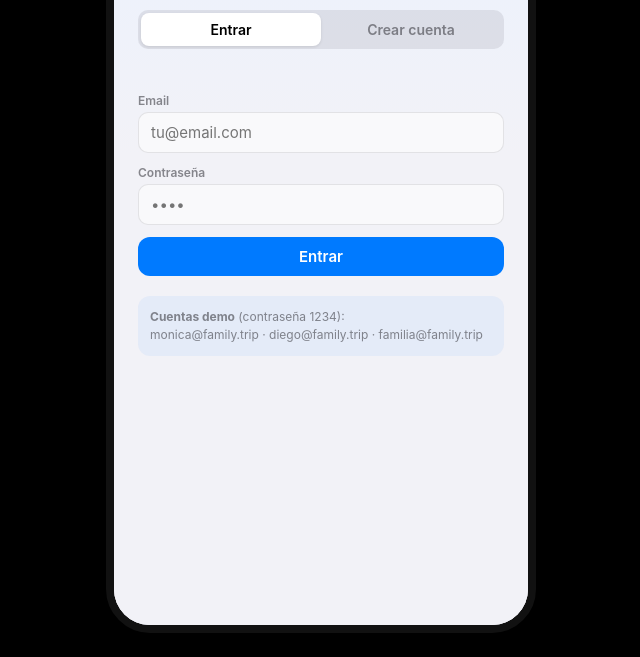
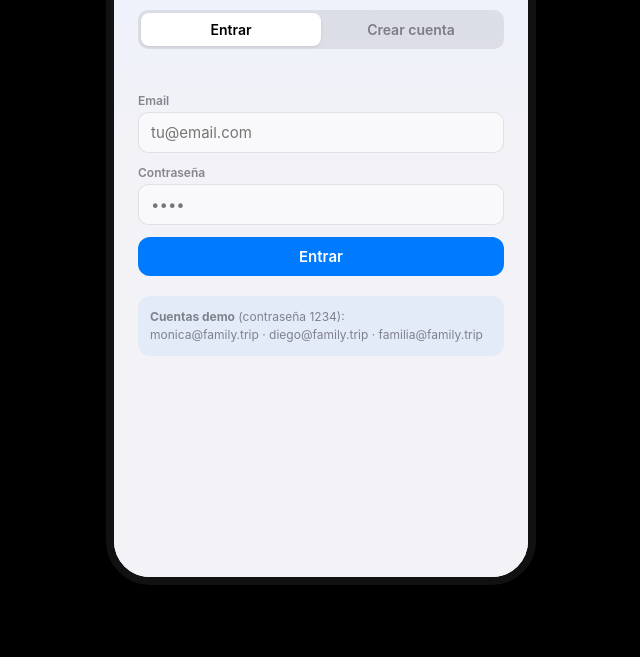
Before and after one commit to juanjobernases-star/Tgd-Viajes, a plain HTML site: page docs/index.html in a window 1280 px wide. Shown: the part 191-848 px from the top of the page, without its empty margins (319-959 px from the left). After the commit the page ends 800 px from the top, so only its background shows below. Drawn offline with Linux system fonts and the light colour scheme.

Commit message:
fix: layout responsive, 100dvh en móvil

```diff
--- a/docs/index.html
+++ b/docs/index.html
@@ -23,18 +23,16 @@ button{cursor:pointer;border:none;background:none;font-family:inherit;}
 .hidden{display:none !important;}
 
 #frame-wrap{
-  min-height:100vh;
+  height:100vh; height:100dvh;
   display:flex;
-  align-items:flex-start;
+  align-items:stretch;
   justify-content:center;
-  background:#000;
+  background:var(--bg);
   padding:0;
 }
 #app-frame{
-  width:430px;
-  max-width:100vw;
-  height:932px;
-  max-height:100vh;
+  width:100%;
+  height:100%; height:100dvh;
   background:var(--bg);
   position:relative;
   overflow:hidden;
@@ -42,8 +40,8 @@ button{cursor:pointer;border:none;background:none;font-family:inherit;}
   flex-direction:column;
 }
 @media (min-width:500px){
-  #frame-wrap{ padding:24px 0; align-items:center; }
-  #app-frame{ border-radius:44px; box-shadow:0 30px 80px rgba(0,0,0,0.5); border:8px solid #111; }
+  #frame-wrap{ background:#000; padding:24px 0; align-items:center; height:100vh; }
+  #app-frame{ width:430px; height:932px; max-height:calc(100vh - 48px); border-radius:44px; box-shadow:0 30px 80px rgba(0,0,0,0.5); border:8px solid #111; }
 }
 
 /* ===== Header ===== */
```
